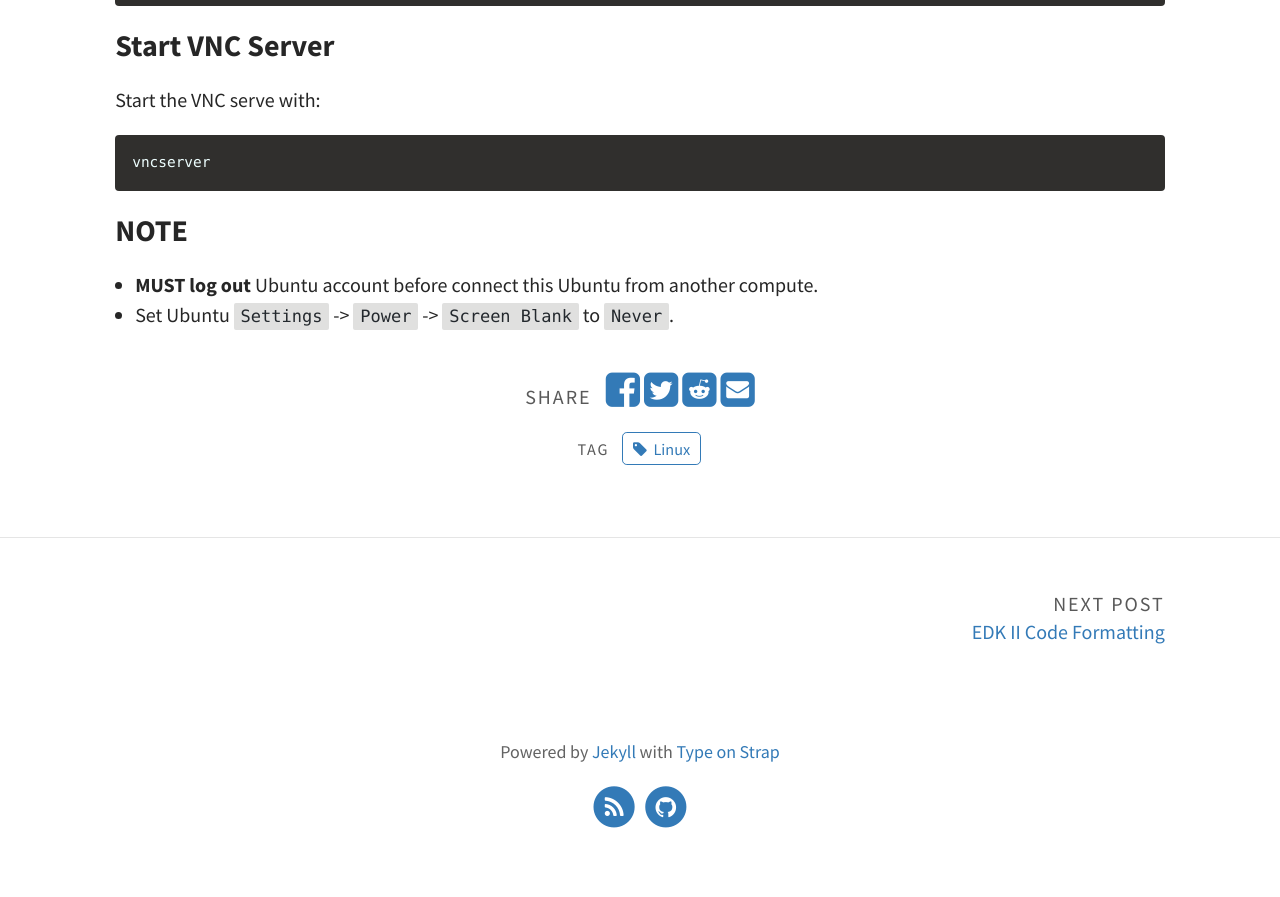
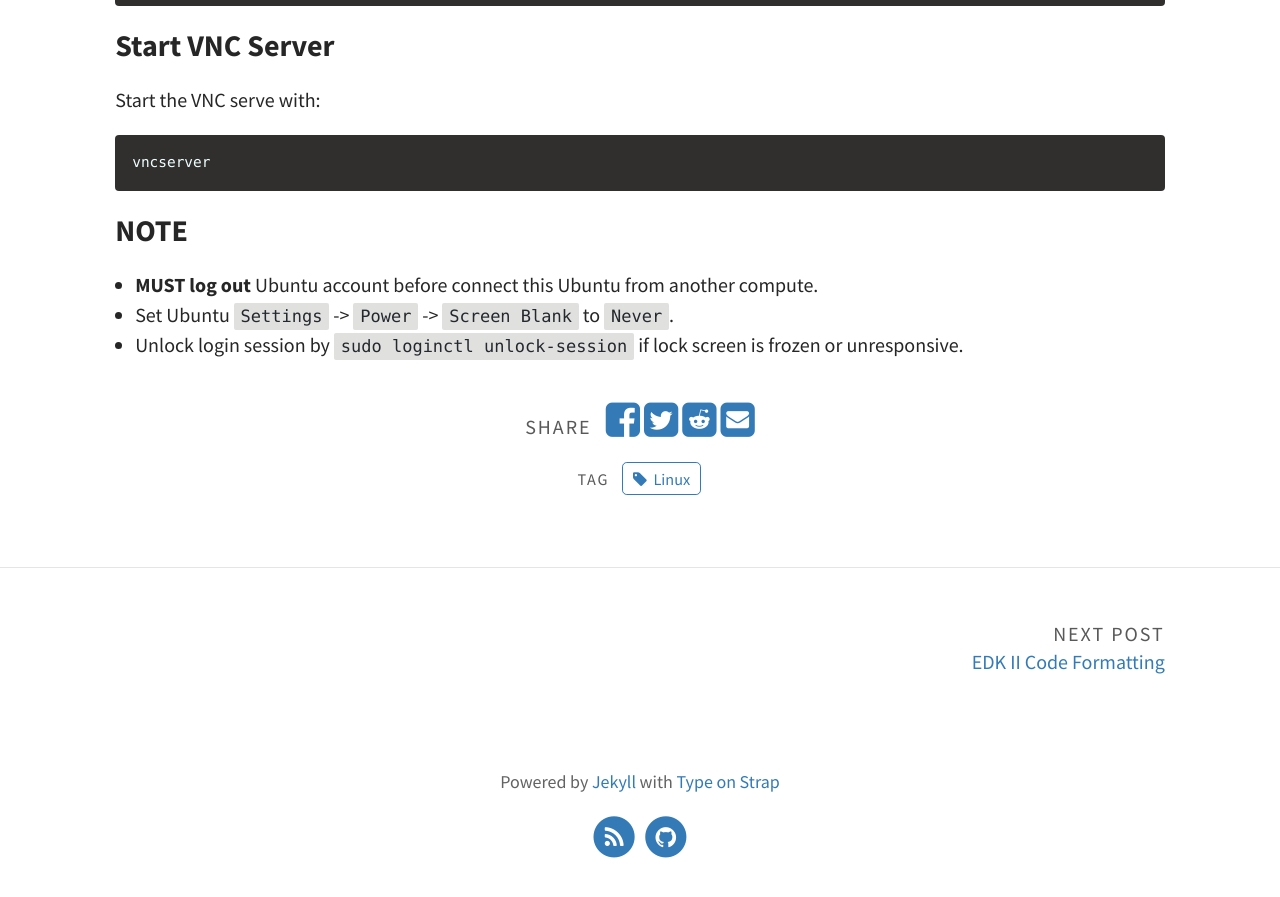
Before and after one commit to vinxue/vinxue.github.io, a Jekyll site: the page built from _posts/2025-12-30-install-config-tigervnc-on-ubuntu.md, in a window 1280 px wide and 900 px high, scrolled down 1102 px. Shown: the top 897 px of the window. Built offline with Jekyll 4.4.1, drawn with Linux system fonts in a browser that asks for light colours; before the commit the page ends 1972 px from its top, so only the background shows below that.

Commit message:
Post: Add login session unlock command

```diff
--- a/_posts/2025-12-30-install-config-tigervnc-on-ubuntu.md
+++ b/_posts/2025-12-30-install-config-tigervnc-on-ubuntu.md
@@ -39,3 +39,4 @@ vncserver
 ### NOTE
 - **MUST log out** Ubuntu account before connect this Ubuntu from another compute.
 - Set Ubuntu `Settings` -> `Power` -> `Screen Blank` to `Never`.
+- Unlock login session by `sudo loginctl unlock-session` if lock screen is frozen or unresponsive.
```
